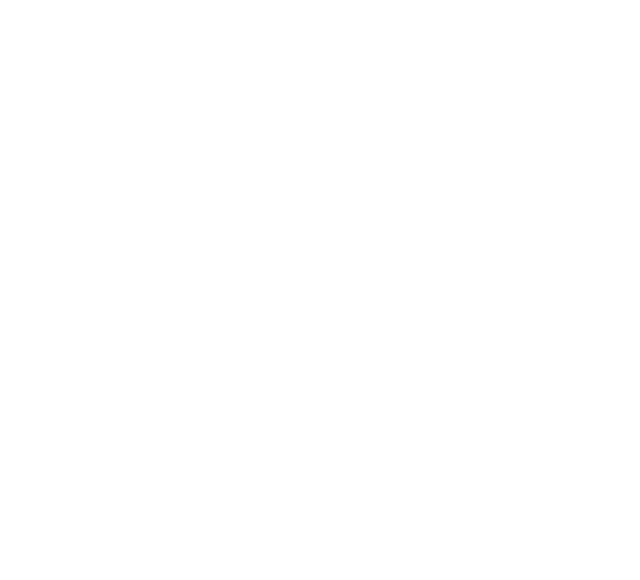
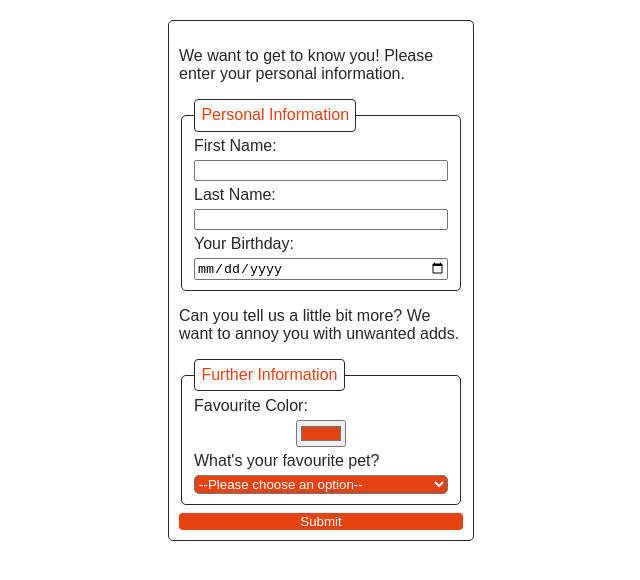
Before and after one commit to Xristof23/html-forms_personal-profile-form, a website: page index.html in a window 1280 px wide. Shown: the whole page, without its empty margins (319-959 px from the left). Drawn offline with Linux system fonts and the light colour scheme.

Commit message:
solution (maybe not perfect)

```diff
--- a/index.html
+++ b/index.html
@@ -10,6 +10,44 @@
     <link rel="stylesheet" href="./css/styles.css" />
   </head>
   <body>
-    <section></section>
+    <section>
+      <form>
+        <p>
+          We want to get to know you! Please enter your personal information.
+        </p>
+        <fieldset>
+          <legend>Personal Information</legend>
+          <label for="first-name">First Name:</label>
+          <input type="text" id="first-name" name="first-name" />
+          <label for="last-name">Last Name:</label>
+          <input type="text" id="last-name" name="last-name" />
+          <label for="birthday">Your Birthday:</label>
+          <input type="date" id="birthday" name="birthday" />
+        </fieldset>
+        <p>
+          Can you tell us a little bit more? We want to annoy you with unwanted
+          adds.
+        </p>
+        <fieldset>
+          <legend>Further Information</legend>
+          <label for="favourite-color">Favourite Color:</label>
+          <input
+            type="color"
+            value="#E5430F"
+            id="favourite-color"
+            name="favourite-color"
+          />
+          <label for="last-name">What's your favourite pet?</label>
+          <select name="billing-plan" id="billing-plan">
+            <option value="">--Please choose an option--</option>
+            <option value="weekly">Tiger</option>
+            <option value="Polar Bear">Polar Bear</option>
+            <option value="Godzilla">Godzilla</option>
+            <option value="Dragon">Dragon</option>
+          </select>
+        </fieldset>
+        <button type="submit">Submit</button>
+      </form>
+    </section>
   </body>
 </html>
```
